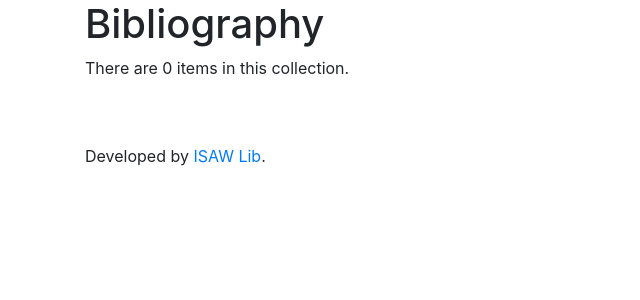
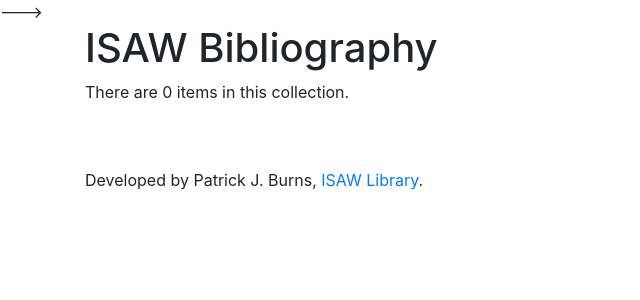
Before and after one commit to isawnyu/isaw-bibliography, a Flask app: page / in a window 1280 px wide. Shown: the top 300 px of the page, without its empty margins (0-640 px from the left). Run offline with Flask 2, Linux system fonts and the light colour scheme; some libraries are stand-ins or nearby versions.

Commit message:
Fix copy

```diff
--- a/templates/base.html
+++ b/templates/base.html
@@ -4,7 +4,7 @@
     {% block head %}
     <link rel="stylesheet" href="{{ url_for('static', filename='css/bootstrap.min.css') }}">
     <link rel="stylesheet" href="{{ url_for('static', filename='css/main.css') }}">
-<!---    <title>{% block title %}{% endblock %} - My Webpage</title>--->
+      <title>{% block title %}{% endblock %}ISAW Bibliography</title>--->
     {% endblock %}
   </head>
   <body>
@@ -12,13 +12,11 @@
         <div id="content">
             {% block content %}{% endblock %}
         </div>
-
-    <div id="footer">
-      {% block footer %}
-      <br><br>Developed by <a href="#">ISAW Lib</a>.
-      {% endblock %}
+        <div id="footer">
+          {% block footer %}
+          <br><br>Developed by Patrick J. Burns, <a href="http://isaw.nyu.edu/library" target="_blank">ISAW Library</a>.
+          {% endblock %}
+        </div>
     </div>
-
-            </div>
   </body>
 </html>
--- a/templates/isaw-bibliography.html
+++ b/templates/isaw-bibliography.html
@@ -1,6 +1,6 @@
 {% extends "base.html" %}
 {% block content %}
-<h1>Bibliography</h1>
+<h1>ISAW Bibliography</h1>
         <p>There are {{count}} items in this collection.</p>
         {% for item in items %}
             <div class="citation">
```
